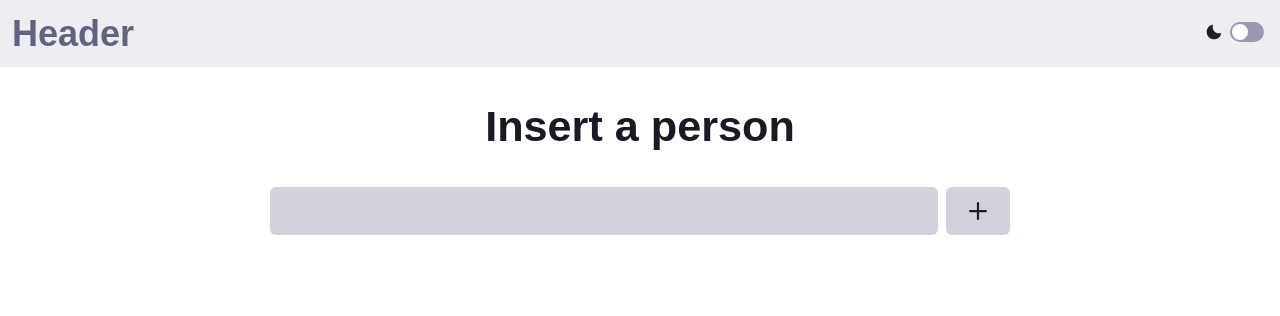
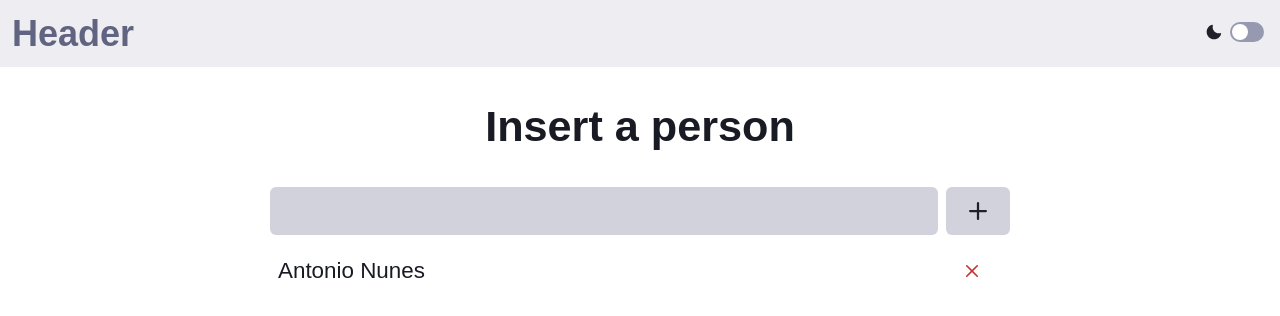
Before and after one commit to diebraga/Winner-s_app, a React (Vite) app: page / in a window 1280 px wide. Shown: the top 316 px of the page. Built offline with nearby package versions, Linux system fonts and the light colour scheme.

Commit message:
person list item

```diff
--- a/src/App.tsx
+++ b/src/App.tsx
@@ -1,6 +1,7 @@
 import { Box, Flex } from '@chakra-ui/layout'
 import { Header } from './components/Header'
 import { InsertForm } from './components/InsertForm'
+import { PersonListItem } from './components/PersonListItem'
 
 function App() {
 
@@ -10,9 +11,10 @@ function App() {
       <Flex
         alignItems={'center'}
         justify='center'
+        flexDir={'column'}
       >
-
         <InsertForm />
+        <PersonListItem />
       </Flex>
     </Box>
   )
--- /dev/null
+++ b/src/components/PersonListItem.tsx
@@ -0,0 +1,36 @@
+import { Button } from "@chakra-ui/button";
+import { CloseButton } from "@chakra-ui/close-button";
+import { Box, Flex, Text } from "@chakra-ui/layout";
+
+export function PersonListItem() {
+  return (
+    <Box
+      w='100%'
+      px='5'
+      py='3'
+      maxW={'780px'}
+    >
+      <Flex
+        alignItems={'center'}
+        justify='space-between'
+        alignContent={'center'}
+      >
+        <Text
+          ml='2'
+          w='100%'
+          fontSize={['1rem', '1.2rem', '1.4rem']}
+        >
+          Antonio Nunes
+        </Text>
+        <Button
+          size={['sm', 'md', 'lg']}
+          pl='2'
+          variant={'ghost'}
+          colorScheme='red'
+        >
+          <CloseButton />
+        </Button>
+      </Flex>
+    </Box>
+  )
+}
```
